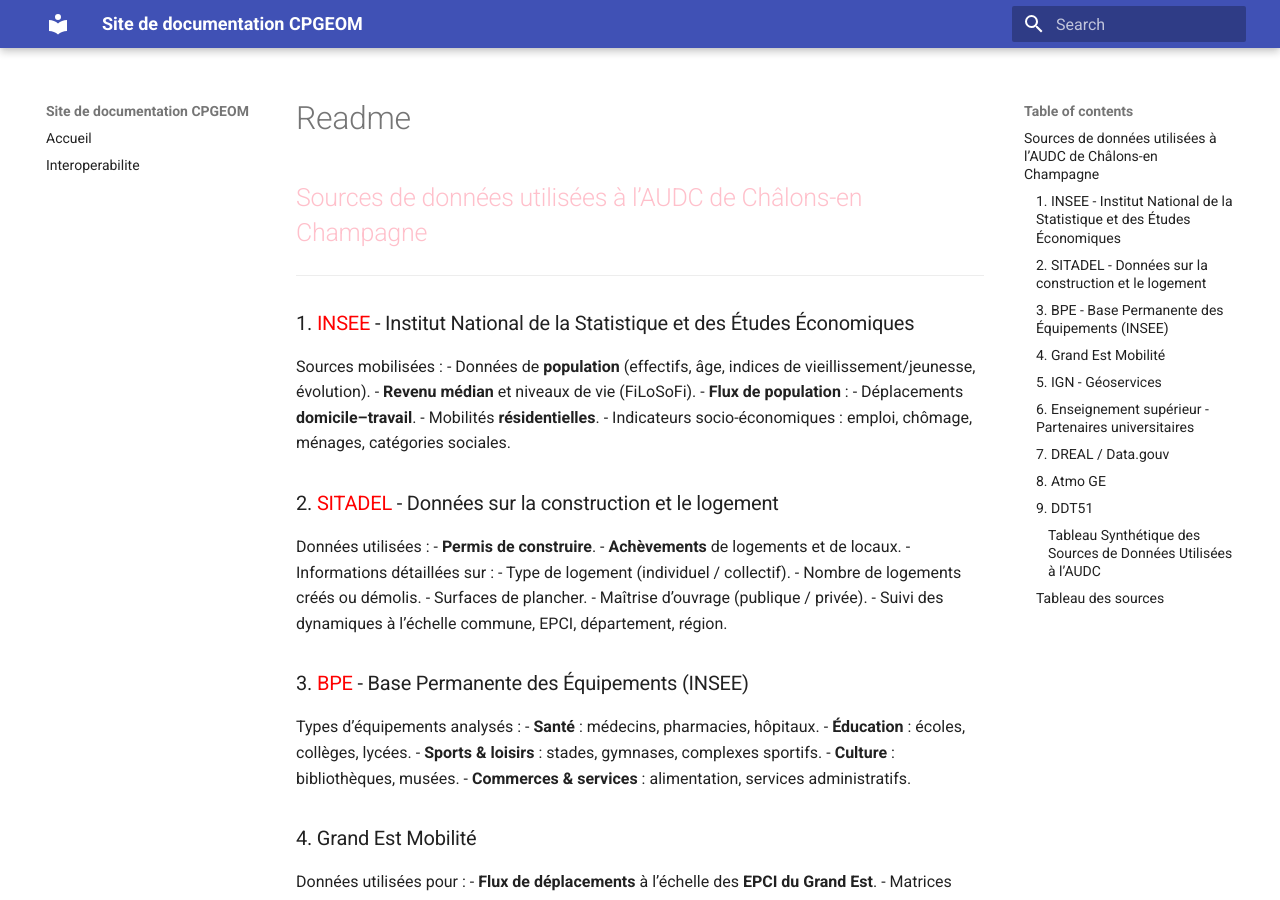
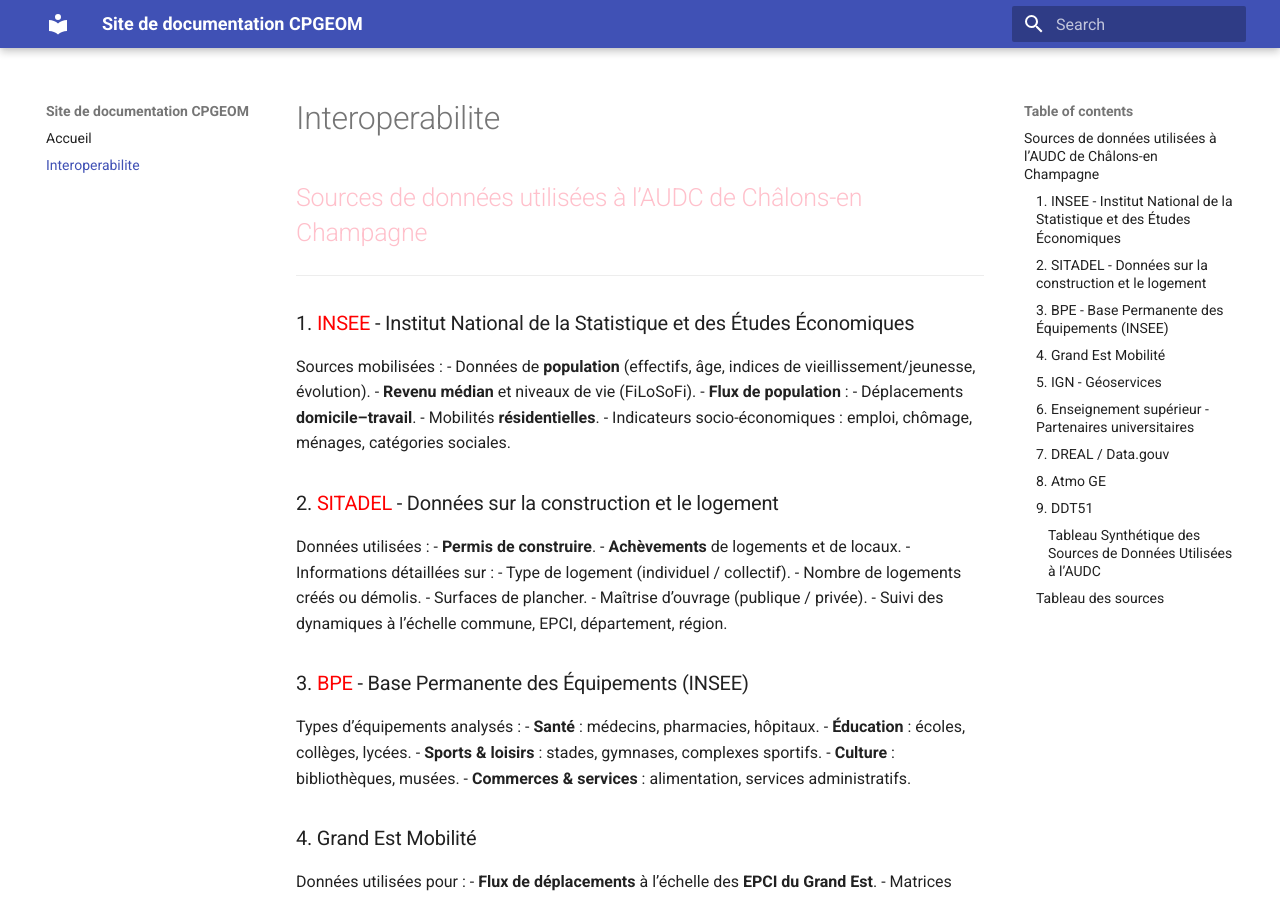
Before and after one commit to abdou123-guene/Site_de_documentation_geomatique, an MkDocs documentation site: the page built from docs/Readme.md, in a window 1280 px wide and 900 px high. Built offline with MkDocs 1.6.1 and Material for MkDocs 9.7.7, drawn with Linux system fonts in a browser that asks for light colours; some of the changed lines change nothing that is shown.

Commit message:
Update navigation link for Interoperabilite

```diff
--- a/mkdocs.yml
+++ b/mkdocs.yml
@@ -6,4 +6,4 @@
 nav:
 
   - Accueil: index.md
-  - Interoperabilite: Interoperabilite.md
+  - Interoperabilite: Readme.md
```
